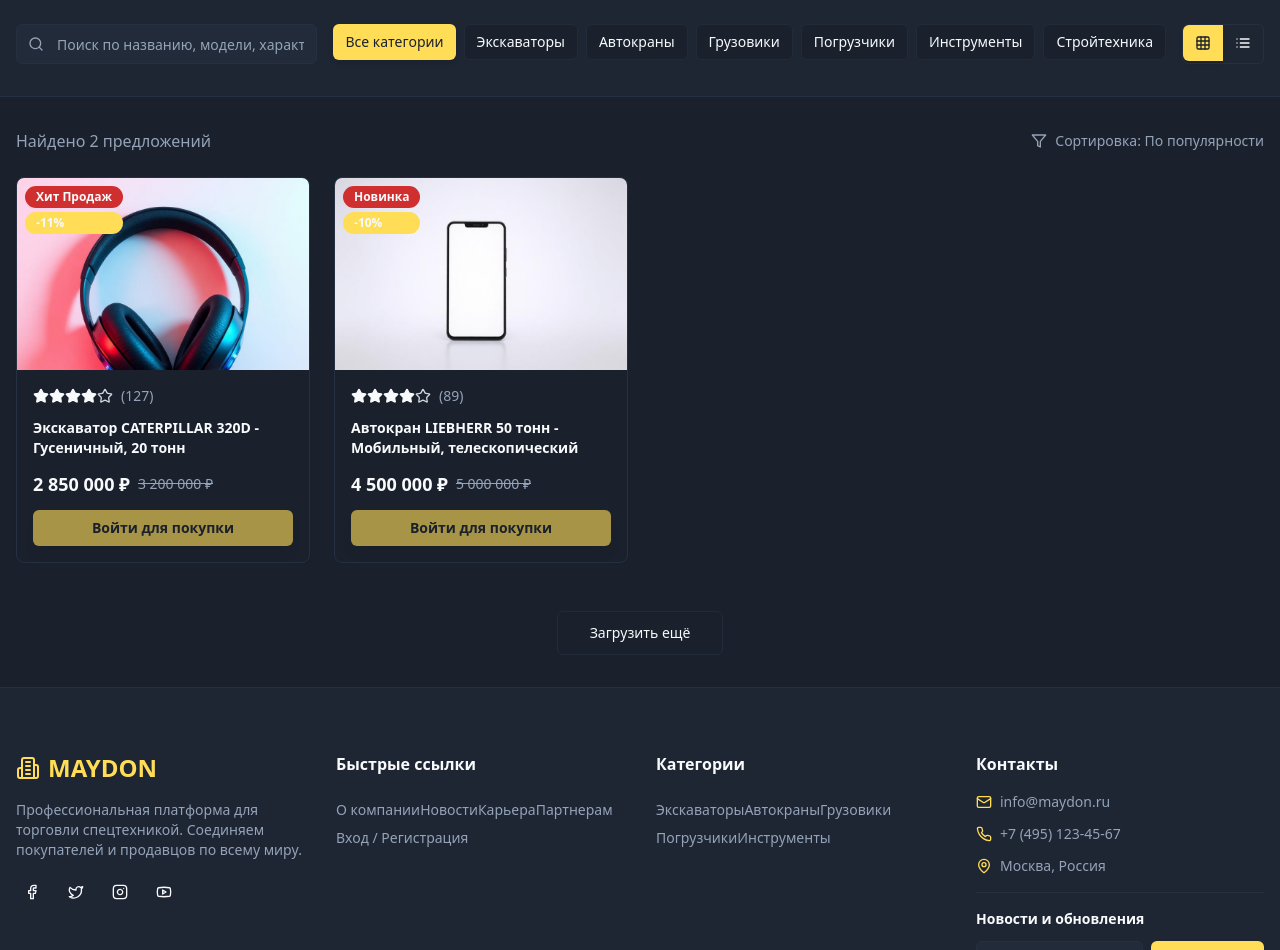
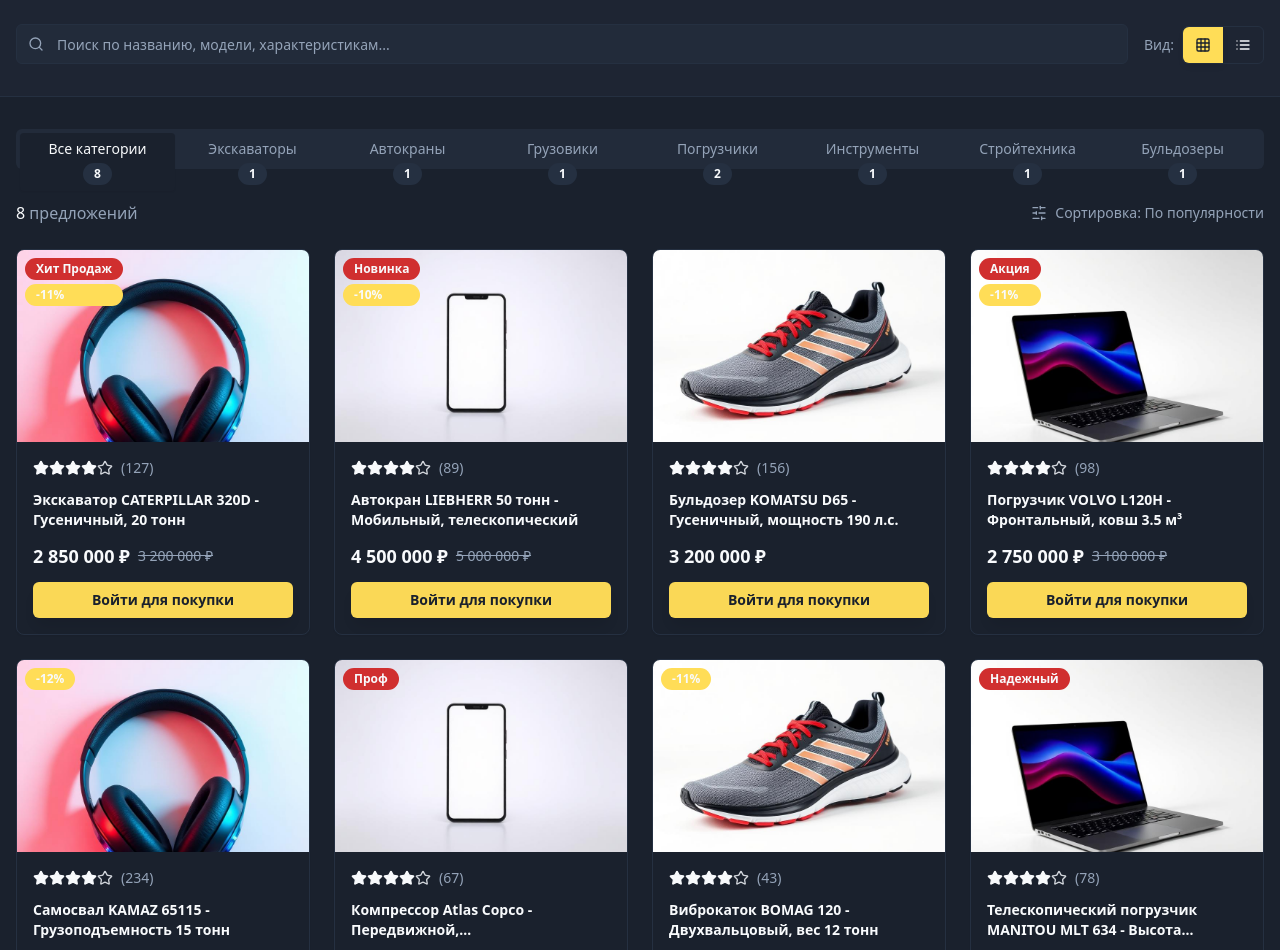
Before and after one commit to jamshiddins/global-village-square, a React (Vite) app: page /catalog in a window 1280 px wide. Shown: the part 282-1232 px from the top of the page. Built offline with nearby package versions, Linux system fonts and the light colour scheme.

Commit message:
Fix: Improve catalog usability

```diff
--- a/src/pages/Catalog.tsx
+++ b/src/pages/Catalog.tsx
@@ -6,6 +6,7 @@ import { Button } from '@/components/ui/button';
 import { Input } from '@/components/ui/input';
 import { Card, CardContent } from '@/components/ui/card';
 import { Badge } from '@/components/ui/badge';
+import { Tabs, TabsContent, TabsList, TabsTrigger } from '@/components/ui/tabs';
 import { useAuth } from '@/contexts/AuthContext';
 import { useNavigate } from 'react-router-dom';
 import {
@@ -15,8 +16,13 @@ import {
   List,
   Building2,
   User,
-  LogIn
+  LogIn,
+  SlidersHorizontal
 } from 'lucide-react';
+import headphonesImg from "@/assets/product-headphones.jpg";
+import phoneImg from "@/assets/product-phone.jpg";
+import shoesImg from "@/assets/product-shoes.jpg";
+import laptopImg from "@/assets/product-laptop.jpg";
 
 // Mock data for catalog
 const catalogProducts = [
@@ -27,9 +33,9 @@ const catalogProducts = [
     originalPrice: 3200000,
     rating: 4.8,
     reviews: 127,
-    image: "/src/assets/product-headphones.jpg",
+    image: headphonesImg,
     badge: "Хит Продаж",
-    category: "Экскаваторы"
+    category: "excavators"
   },
   {
     id: "2",
@@ -38,35 +44,99 @@ const catalogProducts = [
     originalPrice: 5000000,
     rating: 4.9,
     reviews: 89,
-    image: "/src/assets/product-phone.jpg",
+    image: phoneImg,
     badge: "Новинка",
-    category: "Автокраны"
+    category: "cranes"
   },
-  // Add more products...
+  {
+    id: "3",
+    name: "Бульдозер KOMATSU D65 - Гусеничный, мощность 190 л.с.",
+    price: 3200000,
+    rating: 4.6,
+    reviews: 156,
+    image: shoesImg,
+    category: "bulldozers"
+  },
+  {
+    id: "4",
+    name: "Погрузчик VOLVO L120H - Фронтальный, ковш 3.5 м³",
+    price: 2750000,
+    originalPrice: 3100000,
+    rating: 4.7,
+    reviews: 98,
+    image: laptopImg,
+    badge: "Акция",
+    category: "loaders"
+  },
+  {
+    id: "5",
+    name: "Самосвал KAMAZ 65115 - Грузоподъемность 15 тонн",
+    price: 1850000,
+    originalPrice: 2100000,
+    rating: 4.5,
+    reviews: 234,
+    image: headphonesImg,
+    category: "trucks"
+  },
+  {
+    id: "6",
+    name: "Компрессор Atlas Copco - Передвижной, производительность 12 м³/мин",
+    price: 850000,
+    rating: 4.4,
+    reviews: 67,
+    image: phoneImg,
+    badge: "Проф",
+    category: "tools"
+  },
+  {
+    id: "7",
+    name: "Виброкаток BOMAG 120 - Двухвальцовый, вес 12 тонн",
+    price: 1950000,
+    originalPrice: 2200000,
+    rating: 4.3,
+    reviews: 43,
+    image: shoesImg,
+    category: "construction"
+  },
+  {
+    id: "8",
+    name: "Телескопический погрузчик MANITOU MLT 634 - Высота подъема 6 м",
+    price: 1650000,
+    rating: 4.6,
+    reviews: 78,
+    image: laptopImg,
+    badge: "Надежный",
+    category: "loaders"
+  }
 ];
 
 const categories = [
-  "Все категории",
-  "Экскаваторы",
-  "Автокраны",
-  "Грузовики",
-  "Погрузчики",
-  "Инструменты",
-  "Стройтехника"
+  { id: "all", label: "Все категории", count: catalogProducts.length },
+  { id: "excavators", label: "Экскаваторы", count: catalogProducts.filter(p => p.category === "excavators").length },
+  { id: "cranes", label: "Автокраны", count: catalogProducts.filter(p => p.category === "cranes").length },
+  { id: "trucks", label: "Грузовики", count: catalogProducts.filter(p => p.category === "trucks").length },
+  { id: "loaders", label: "Погрузчики", count: catalogProducts.filter(p => p.category === "loaders").length },
+  { id: "tools", label: "Инструменты", count: catalogProducts.filter(p => p.category === "tools").length },
+  { id: "construction", label: "Стройтехника", count: catalogProducts.filter(p => p.category === "construction").length },
+  { id: "bulldozers", label: "Бульдозеры", count: catalogProducts.filter(p => p.category === "bulldozers").length }
 ];
 
 const Catalog = () => {
   const { user } = useAuth();
   const navigate = useNavigate();
   const [searchQuery, setSearchQuery] = useState("");
-  const [selectedCategory, setSelectedCategory] = useState("Все категории");
+  const [selectedCategory, setSelectedCategory] = useState("all");
   const [viewMode, setViewMode] = useState<'grid' | 'list'>('grid');
 
-  const filteredProducts = catalogProducts.filter(product => {
+  const getFilteredProducts = (categoryId: string) => {
+    return catalogProducts.filter(product => {
       const matchesSearch = product.name.toLowerCase().includes(searchQuery.toLowerCase());
-    const matchesCategory = selectedCategory === "Все категории" || product.category === selectedCategory;
+      const matchesCategory = categoryId === "all" || product.category === categoryId;
       return matchesSearch && matchesCategory;
     });
+  };
+
+  const filteredProducts = getFilteredProducts(selectedCategory);
 
   return (
     <div className="min-h-screen bg-background">
@@ -111,8 +181,8 @@ const Catalog = () => {
             </div>
           </div>
 
-          {/* Search and Filters */}
-          <div className="flex flex-col lg:flex-row gap-4">
+          {/* Search and Controls */}
+          <div className="flex flex-col lg:flex-row gap-4 items-end">
             {/* Search */}
             <div className="flex-1 relative">
               <Search className="absolute left-3 top-3 h-4 w-4 text-muted-foreground" />
@@ -124,22 +194,9 @@ const Catalog = () => {
               />
             </div>
 
-            {/* Category Filter */}
-            <div className="flex gap-2 flex-wrap lg:flex-nowrap">
-              {categories.map((category) => (
-                <Button
-                  key={category}
-                  variant={selectedCategory === category ? "default" : "outline"}
-                  size="sm"
-                  onClick={() => setSelectedCategory(category)}
-                  className={selectedCategory === category ? "bg-primary hover:bg-primary/90" : ""}
-                >
-                  {category}
-                </Button>
-              ))}
-            </div>
-
             {/* View Mode Toggle */}
+            <div className="flex items-center gap-2">
+              <span className="text-sm text-muted-foreground">Вид:</span>
               <div className="flex border border-border rounded-md">
                 <Button
                   variant={viewMode === 'grid' ? "default" : "ghost"}
@@ -161,31 +218,60 @@ const Catalog = () => {
             </div>
           </div>
         </div>
+      </div>
 
-      {/* Results */}
+      {/* Catalog Content */}
       <div className="container mx-auto px-4 py-8">
-        {/* Results Count */}
-        <div className="flex items-center justify-between mb-6">
+        <Tabs value={selectedCategory} onValueChange={setSelectedCategory} className="w-full">
+          {/* Category Tabs */}
+          <TabsList className="grid w-full grid-cols-4 lg:grid-cols-8 mb-8">
+            {categories.map((category) => (
+              <TabsTrigger
+                key={category.id}
+                value={category.id}
+                className="text-xs lg:text-sm"
+              >
+                <div className="flex flex-col items-center">
+                  <span>{category.label}</span>
+                  <Badge variant="secondary" className="text-xs mt-1">
+                    {getFilteredProducts(category.id).length}
+                  </Badge>
+                </div>
+              </TabsTrigger>
+            ))}
+          </TabsList>
+
+          {/* Tab Content for each category */}
+          {categories.map((category) => (
+            <TabsContent key={category.id} value={category.id} className="space-y-6">
+              {/* Results Header */}
+              <div className="flex flex-col sm:flex-row sm:items-center justify-between gap-4">
                 <div className="text-muted-foreground">
-            Найдено {filteredProducts.length} предложений
-            {selectedCategory !== "Все категории" && (
-              <span> в категории "{selectedCategory}"</span>
+                  <span className="font-medium text-foreground">
+                    {getFilteredProducts(category.id).length}
+                  </span>
+                  {" "}предложений
+                  {category.id !== "all" && (
+                    <span> в категории "{category.label}"</span>
+                  )}
+                  {searchQuery && (
+                    <span> по запросу "{searchQuery}"</span>
                   )}
                 </div>
                 <div className="flex items-center space-x-2">
-            <Filter className="h-4 w-4 text-muted-foreground" />
+                  <SlidersHorizontal className="h-4 w-4 text-muted-foreground" />
                   <span className="text-sm text-muted-foreground">Сортировка: По популярности</span>
                 </div>
               </div>
 
-        {/* Products Grid */}
-        {filteredProducts.length > 0 ? (
+              {/* Products Display */}
+              {getFilteredProducts(category.id).length > 0 ? (
                 <div className={`grid gap-6 ${
                   viewMode === 'grid'
                     ? 'grid-cols-1 sm:grid-cols-2 lg:grid-cols-3 xl:grid-cols-4'
-              : 'grid-cols-1'
+                    : 'grid-cols-1 max-w-4xl mx-auto'
                 }`}>
-            {filteredProducts.map((product) => (
+                  {getFilteredProducts(category.id).map((product) => (
                     <ProductCard key={product.id} {...product} />
                   ))}
                 </div>
@@ -195,29 +281,37 @@ const Catalog = () => {
                     <div className="text-muted-foreground mb-4">
                       <Search className="h-12 w-12 mx-auto mb-4 opacity-50" />
                       <h3 className="text-lg font-semibold mb-2">Товары не найдены</h3>
-                <p>Попробуйте изменить параметры поиска или выберите другую категорию</p>
+                      <p>
+                        {searchQuery ?
+                          `Не найдено товаров по запросу "${searchQuery}" в категории "${category.label}"` :
+                          `В категории "${category.label}" пока нет товаров`
+                        }
+                      </p>
                     </div>
                     <Button
                       variant="outline"
                       onClick={() => {
                         setSearchQuery("");
-                  setSelectedCategory("Все категории");
+                        setSelectedCategory("all");
                       }}
                     >
-                Сбросить фильтры
+                      Показать все товары
                     </Button>
                   </CardContent>
                 </Card>
               )}
 
               {/* Load More */}
-        {filteredProducts.length > 0 && (
-          <div className="text-center mt-12">
+              {getFilteredProducts(category.id).length > 8 && (
+                <div className="text-center pt-8">
                   <Button variant="outline" size="lg">
-              Загрузить ещё
+                    Загрузить ещё ({getFilteredProducts(category.id).length - 8} товаров)
                   </Button>
                 </div>
               )}
+            </TabsContent>
+          ))}
+        </Tabs>
       </div>
 
       <Footer />
```
Lines whose indentation alone changed are shown as unchanged.
